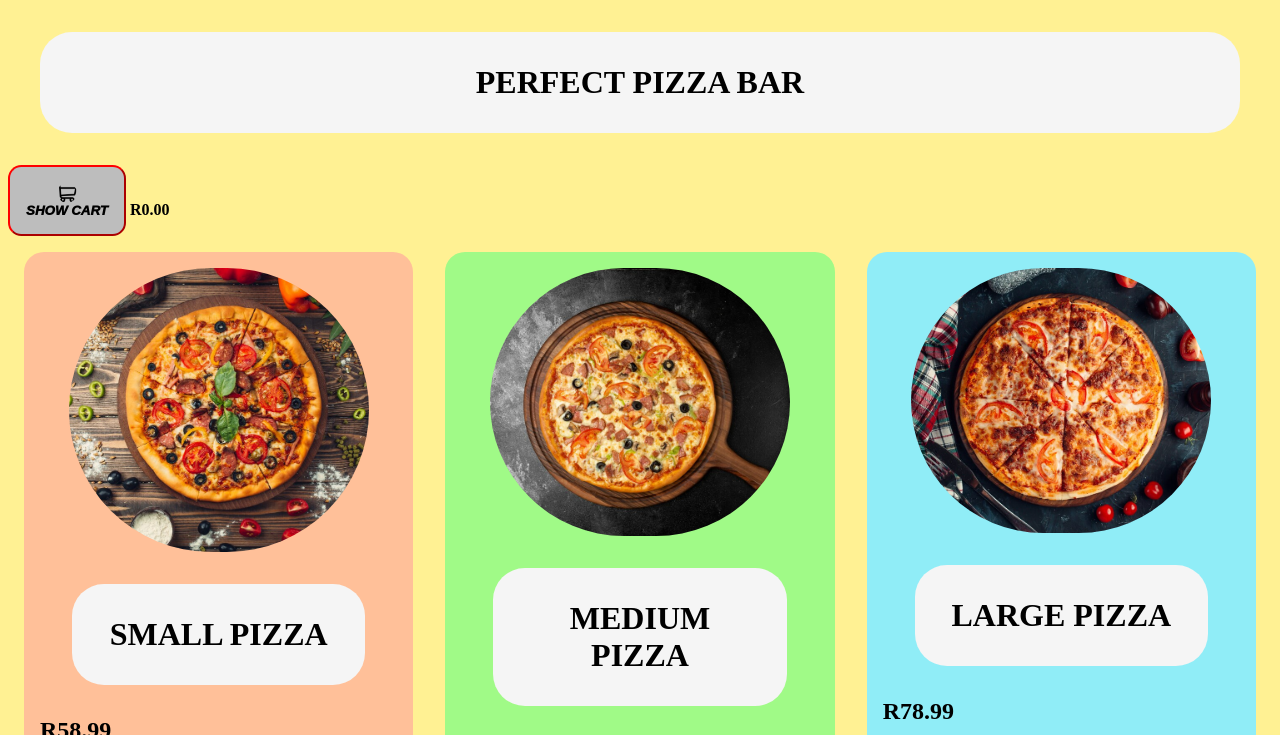
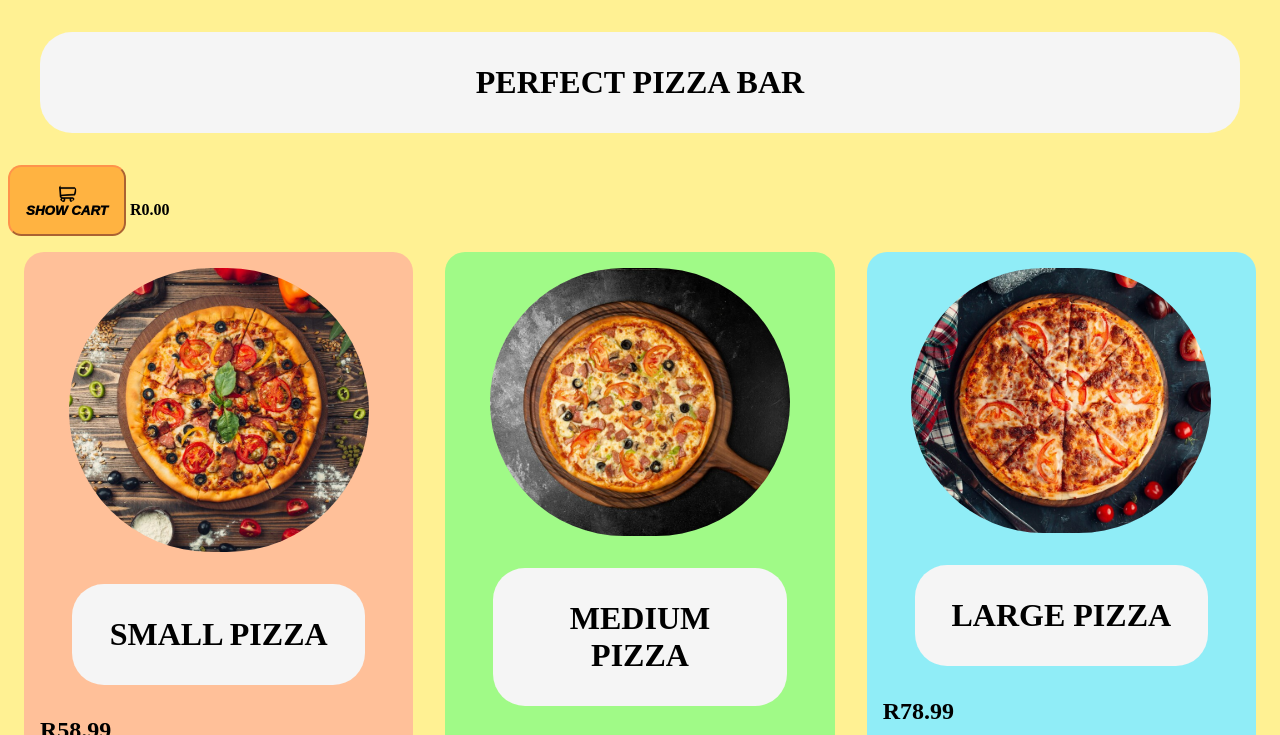
Before and after one commit to TPSimelane/pizza-cart, a plain HTML site: page index.html in a window 1280 px wide. In both pictures the pointer is over the button "SHOW CART". Shown: the top 735 px of the page. Drawn offline with nearby package versions, Linux system fonts and the light colour scheme.

Commit message:
2nd Commit

```diff
--- a/Style.css
+++ b/Style.css
@@ -36,7 +36,7 @@ p{
 }
 
 button{
-background-color: rgb(255, 245, 245);
+background-color: rgb(255, 231, 231);
 padding: 1.2em;
 font-style: bold;
 font-weight: 1000;
@@ -44,12 +44,12 @@ border-radius: 1em;
 }
 
 button:hover{
-background-color: rgb(189, 189, 189);
+background-color: rgb(255, 179, 65);
 padding: 1.2em;
 font-style: italic;
 font-weight: 1000;
 transition: 0.001s;
-border-color: rgb(255, 0, 0);
+border-color: rgb(255, 147, 75);
 }
 
 table, th, td{
--- a/index.html
+++ b/index.html
@@ -153,7 +153,7 @@
 
 							<div class="message">Message...</div>
 							<div>
-								<label for="">PAYMENT AMOUNT</label>
+								<label for="">Payment Amount</label>
 								<input class="input" type="number" placeholder="Payment Amount">
 							</div>
 
```
